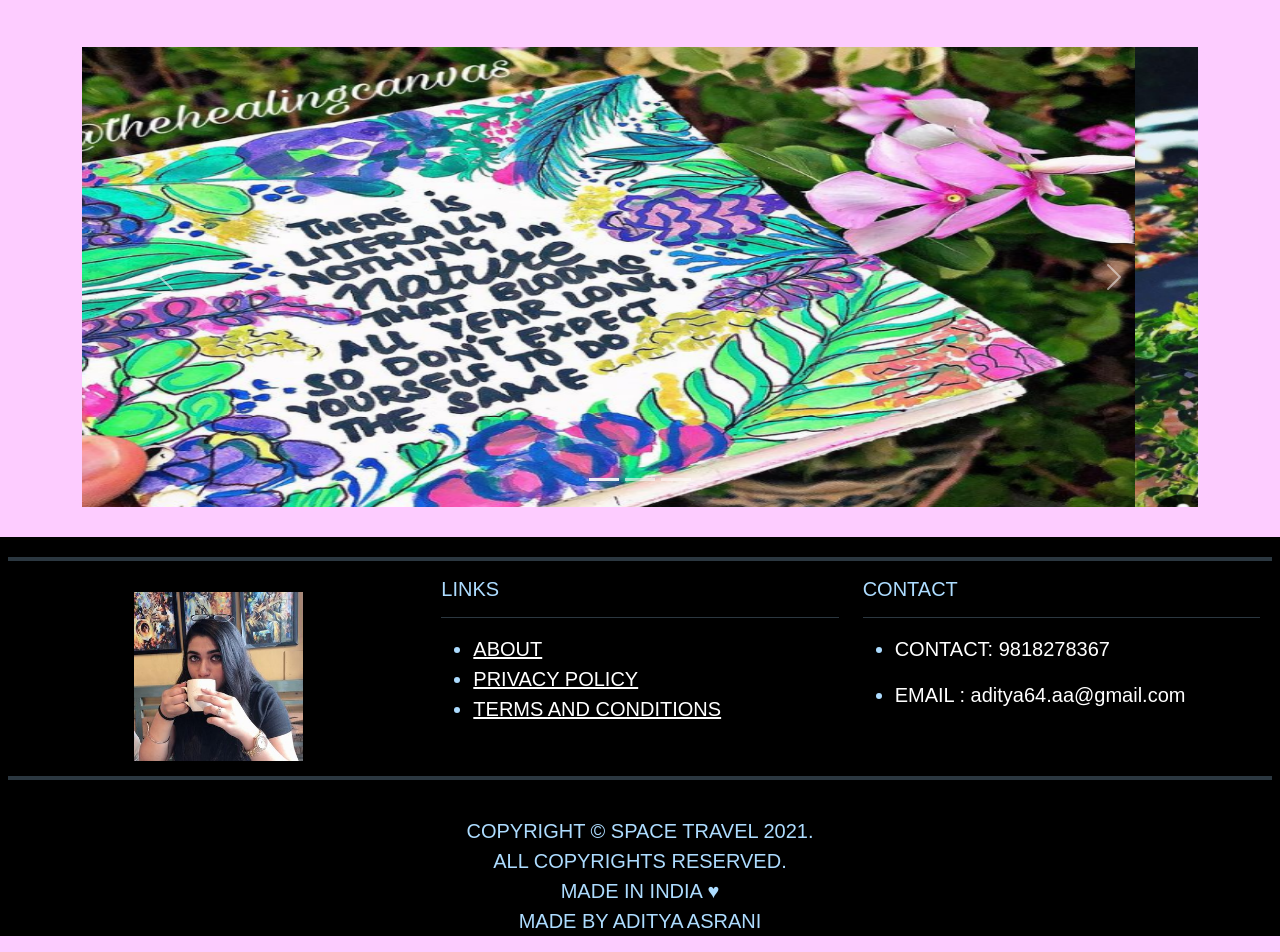
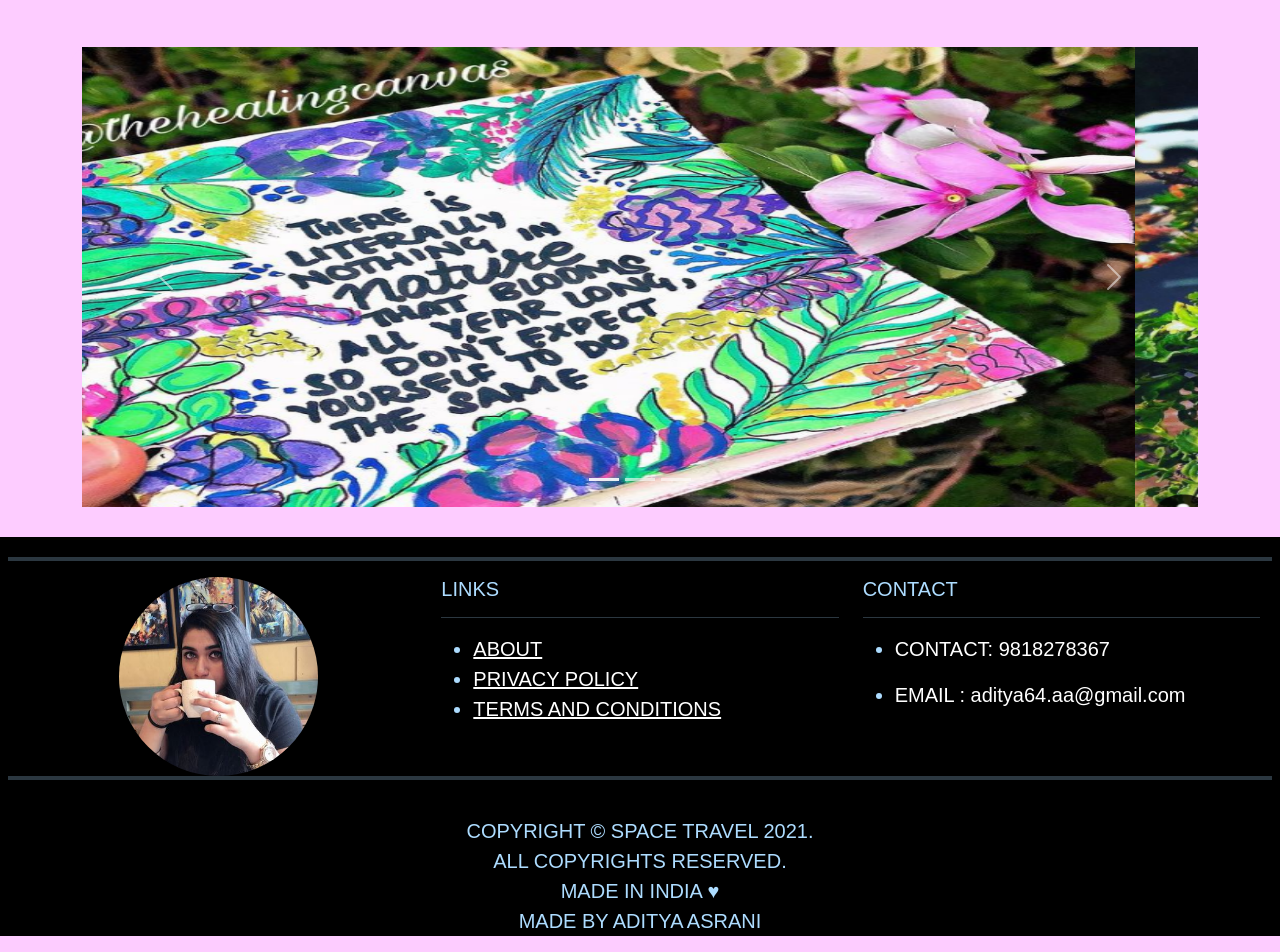
Before and after one commit to asrani12/the-healing-canvas, a plain HTML site: page index.html in a window 1280 px wide. Shown: the part 75-1027 px from the top of the page. Drawn offline with nearby package versions, Linux system fonts and the light colour scheme.

Commit message:
Update index.html

```diff
--- a/index.html
+++ b/index.html
@@ -215,7 +215,7 @@
           <hr style="border: 2px solid;">
           <div class="col-sm-4">
             <center>
-            <img src="81219678_828185380975104_5537633340552642560_n.jpg" class="img-fluid img-responsive" style="padding: 15px; width: 50%;">
+            <img src="81219678_828185380975104_5537633340552642560_n.jpg" class="img-fluid img-responsive" style="border-radius: 100px; width: 50%;">
             </center>
           </div>
           <div class="col-sm-4">
```
